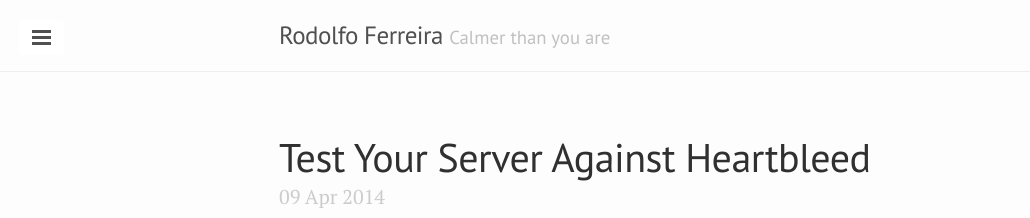
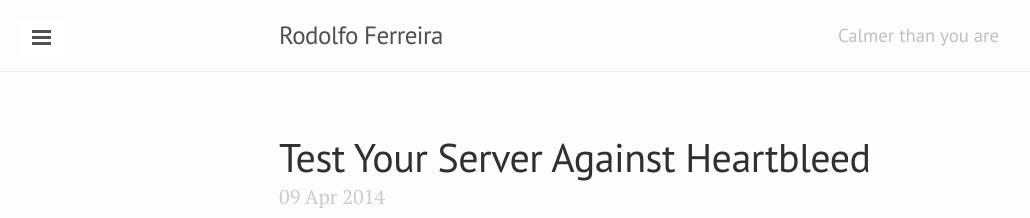
Before and after one commit to rodolfo42/rodolfo42.github.io, a Jekyll site: the page built from index.html, in a window 1280 px wide. Shown: the top 218 px of the page, without its empty margins (1-1031 px from the left). Built offline with Jekyll 4.4.1, drawn with Linux system fonts in a browser that asks for light colours; the list of posts is cut into pages by our own code.

Commit message:
Updated custom.css

```diff
--- a/public/css/custom.css
+++ b/public/css/custom.css
@@ -1,5 +1,10 @@
 body {
   background-color: #FDFDFD;
+}
+
+.masthead-title small {
+    float: right;
+    line-height: 1.6em;
 }
 
 .sidebar {
```
